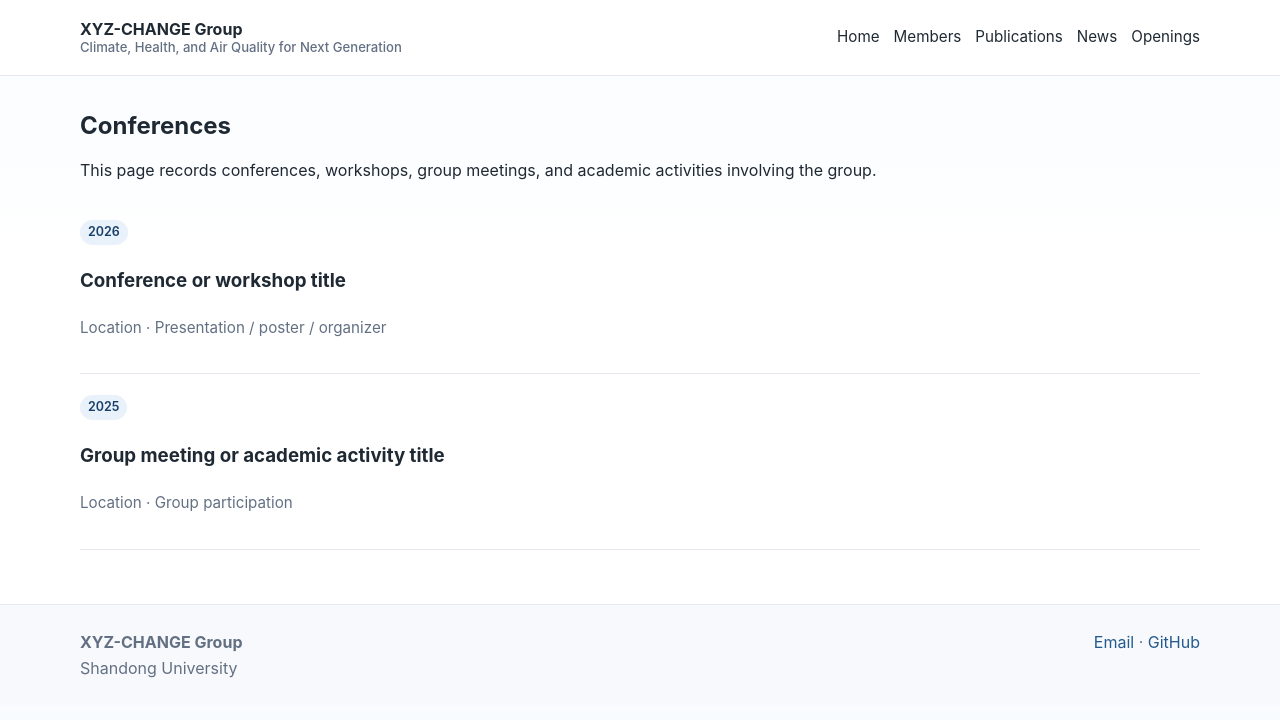
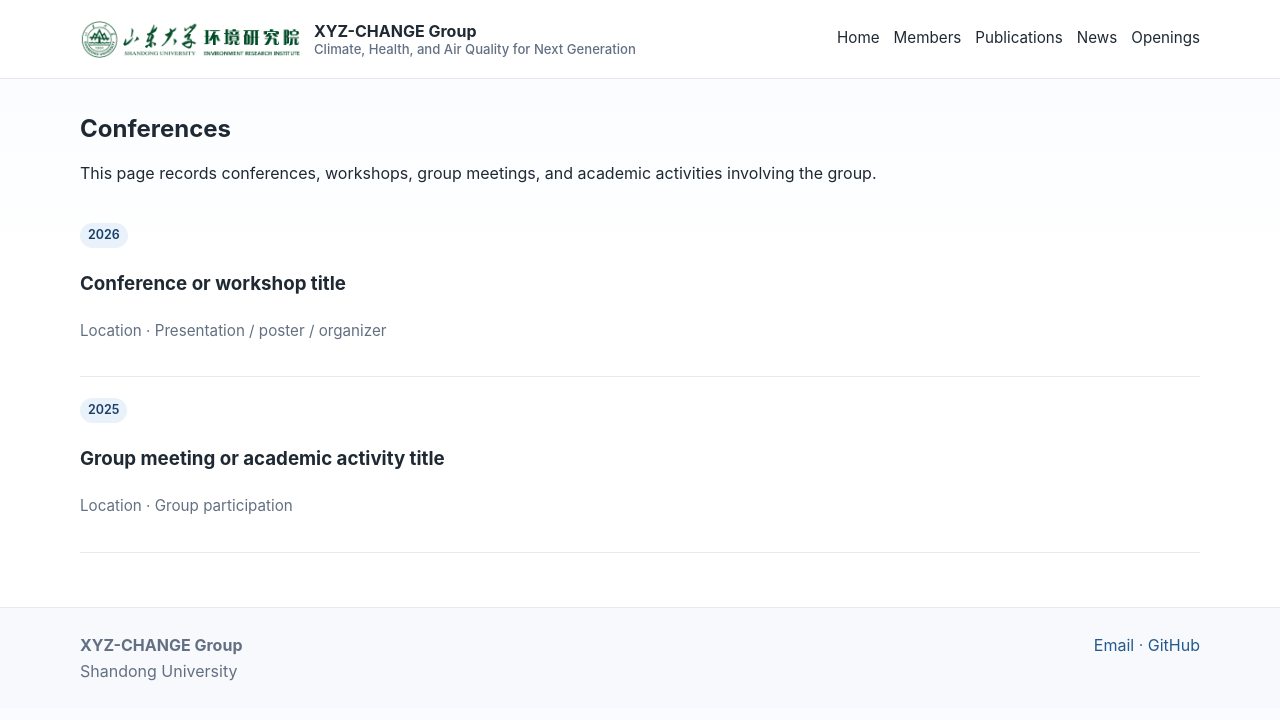
Before and after one commit to MuJSh/xyz_CHANGE, a Jekyll site: the page built from _pages/conferences.md, in a window 1280 px wide. Shown: the top 720 px of the page. Built offline with Jekyll 4.4.1, drawn with Linux system fonts in a browser that asks for light colours.

Commit message:
Move SDU logo into site header

```diff
--- a/_includes/header.html
+++ b/_includes/header.html
@@ -1,8 +1,11 @@
 <header class="site-header">
   <div class="container header-inner">
-    <a class="site-title" href="{{ '/' | relative_url }}">
-      <span>{{ site.title }}</span>
-      <small>{{ site.subtitle }}</small>
+    <a class="site-brand" href="{{ '/' | relative_url }}" style="display: flex; align-items: center; gap: 14px; color: inherit; text-decoration: none;">
+      <img class="sdu-header-logo" src="{{ '/assets/img/news/sdulogo.png' | relative_url }}" alt="Shandong University logo" style="display: block; height: 42px; width: auto; max-width: 220px; object-fit: contain;">
+      <span class="site-title">
+        <span>{{ site.title }}</span>
+        <small>{{ site.subtitle }}</small>
+      </span>
     </a>
     <nav class="site-nav" aria-label="Main navigation">
       {% for item in site.navigation %}
```
